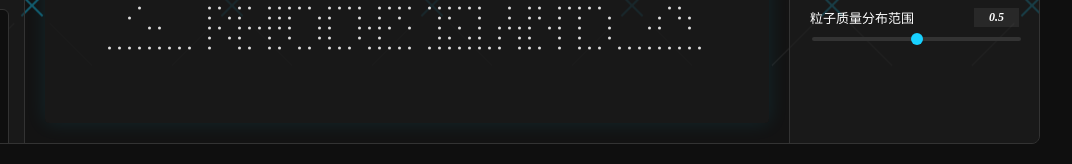
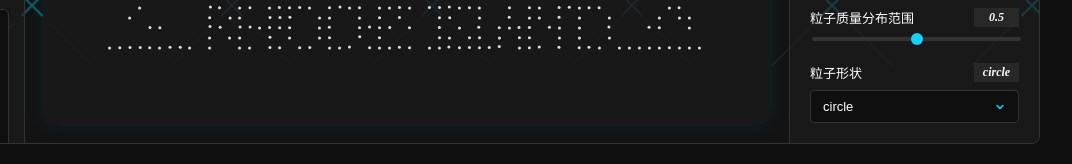
Before and after one commit to 3plus10i/dpis, a plain HTML site: page index.html in a window 1280 px wide. Shown: the part 636-800 px from the top of the page, 208-1280 px from the left. Drawn offline with Linux system fonts and the light colour scheme.

Commit message:
feat(!粒子系统): 重构粒子系统并添加粒子形状选择功能
重构粒子系统核心逻辑，改进粒子管理机制，使用动态数组和活跃粒子计数优化性能。添加粒子形状选择功能，支持圆形和矩形两种形状。移除冗余代码，改进图片加载和粒子构建流程，增强系统稳定性和可维护性。

```diff
--- a/index.html
+++ b/index.html
@@ -72,7 +72,7 @@
                 <div class="control-item">
                     <div class="label-row">
                         <label>力律</label>
-                        <span id="forceLawValue" class="value-display">squareInverse 1/r^2</span>
+                        <span id="forceLawValue" class="value-display">inverse 1/r</span>
                     </div>
                     <select id="forceLaw">
                         <option value="inverse">inverse 1/r</option>
@@ -103,6 +103,16 @@
                     </div>
                     <input type="range" id="particleMassRange" min="0" max="1" value="0.5" step="0.1">
                 </div>
+                <div class="control-item">
+                    <div class="label-row">
+                        <label>粒子形状</label>
+                        <span id="particleShapeValue" class="value-display">circle</span>
+                    </div>
+                    <select id="particleShape">
+                        <option value="circle">circle</option>
+                        <option value="rect">rect</option>
+                    </select>
+                </div>
             </div>
         </div>
     </div>
--- a/src/dpis.js
+++ b/src/dpis.js
@@ -16,7 +16,9 @@ export class ParticleShape {
 export class DPIS {
     constructor(canvasId) {
         // 粒子群
-        this.particles = [];
+        this._particles = [];
+        this.activeNum = 0;
+        this.leastParticleNum = 4096;
 
         // 画布对象参数
         this.canvas = document.getElementById(canvasId);
@@ -47,6 +49,7 @@ export class DPIS {
         this.forceLaw = ForceLaw.Inverse; // 外力力律
         this.unitDistance = 20; // 外力单位作用距离 px
         this.offsetAngle = 0; // 恢复力偏移角度 deg
+        this.particleShape = ParticleShape.Circle;
 
         // 过滤函数
         this.filterActivate = this.defaultFilterActivate;
@@ -58,7 +61,7 @@ export class DPIS {
         this.maxDeltaTime = 1/30; // 最大时间步长，防止数值不稳定
 
         // 初始化
-        this.init();
+        this.renew();
         this._bindEvents();
     }
 
@@ -79,23 +82,114 @@ export class DPIS {
         return { x, y };
     }
 
+    // 重置画布、重载图片，重启动画
+    renew() {
+        // 设置画布尺寸
+        this.resizeCanvas();
+        if (this.image && this.image.src) {
+            this.loadAndBuildImage(this.image.src)
+        } else {
+            this.buildIdleStyle()
+        }
+        // 启动动画循环
+        this.animate();
+    }
+
+    // 在没有图但是又需要视觉反馈时，加载一个简单的闲置形态
+    buildIdleStyle() {
+        const count = Math.floor(0.2*this.leastParticleNum);
+        for (let i = 0; i < count; i++) {
+            this.setIdleParticle(this.getParticle(i));
+        }
+        this.activeNum = count;
+    }
+
+    // 获取粒子, 若索引超出范围, 则扩容粒子群
+    getParticle(index) {
+        if (index >= this.getParticlesNum()) {
+            let growSize = 0;
+            if (index <= 2 * this.getParticlesNum()) {
+                growSize = this.getParticlesNum() || 1;
+            } else {
+                growSize = index - this.getParticlesNum() + 1;
+            }
+            for (let i = 0; i < growSize; i++) {
+                this._createParticle();
+            }
+        }
+        return this._particles[index];
+    }
+
+    // 获取当前激活的粒子群
+    getActiveParticles() {
+        return this._particles.slice(0, this.activeNum);
+    }
+
+    // 清理操作：当激活数量不足一半时，清理一半对象，直到总数达到阈值或激活不少于一半
+    _cleanup() {
+        if (this.getParticlesNum() <= this.leastParticleNum) return;
+        while (this.getParticlesNum() > this.activeNum * 2) {
+            const removeCount = Math.floor(this.getParticlesNum() / 2);
+            // 从数组末尾移除过多的未激活对象
+            for (let i = 0; i < removeCount; i++) {
+                this._particles.pop();
+            }
+        }
+    }
+
+    // 设置粒子
+    setParticle(index, p) {
+        this._particles[index] = p;
+    }
+
+    // 获取粒子群总数量
+    getParticlesNum() {
+        return this._particles.length;
+    }
+
+    // 创建一个新粒子
+    _createParticle() {
+        const p = new Particle();
+        p.originalX = this.canvas.width / 2;
+        p.originalY = this.canvas.height / 2;
+        p.x = p.originalX;
+        p.y = p.originalY;
+        p.radius = this.particleRadius;
+        p.shape = this.particleShape;
+        p.mass = this.particleMass * (1 + this.particleMassRange * (Math.random() - 0.5));
+        p.maxSpeed = this.maxSpeed;
+        p.forceLaw = this.forceLaw;
+        p.unitDistance = this.unitDistance;
+        p.offsetAngle = this.offsetAngle;
+        this._particles.push(p);
+        return p;
+    }
+
+    // 交换数组中两个元素的位置
+    _swap(i, j) {
+        // 禁止跨区交换
+        if ((i-this.activeNum)*(j-this.activeNum) < 0) return -1;
+        if (i === j) return 0;
+        const p1 = this._particles[i];
+        const p2 = this._particles[j];
+        this._particles[i] = p2;
+        this._particles[j] = p1;
+        return 0;
+    }
+
     // 更新系统参数，主要用于前端监听实时调整
-    updateConfig(config) {
-        Object.assign(this, config);
-
-        // 更新粒子的属性
-        this.particles.forEach(particle => {
+    updateConfig(dpisAttrs) {
+        // 包括particleRadius, particleShape, particleMass, particleMassRange, forceLaw, unitDistance, offsetAngle, repulsionRadius, repulsionForce, resistence, attractionForce
+        Object.assign(this, dpisAttrs);
+        // 更新粒子的自维护属性
+        this.getActiveParticles().forEach(particle => {
             particle.radius = this.particleRadius;
             particle.mass = this.particleMass * (1 + this.particleMassRange * (Math.random() - 0.5));
-            particle.maxSpeed = this.maxSpeed;
-            particle.forceLaw = this.forceLaw;
-            particle.unitDistance = this.unitDistance;
-            particle.offsetAngle = this.offsetAngle;
         });
 
     }
 
-    getForceParameters() {
+    getUpdateParameters() {
         return {
             mouseX: this.mouseX,
             mouseY: this.mouseY,
@@ -103,6 +197,11 @@ export class DPIS {
             repulsionForce: this.repulsionForce,
             resistence: this.resistence,
             attractionForce: this.attractionForce,
+            shape: this.particleShape,
+            forceLaw: this.forceLaw,
+            unitDistance: this.unitDistance,
+            offsetAngle: this.offsetAngle,
+            maxSpeed: this.maxSpeed,
         };
     }
 
@@ -144,21 +243,6 @@ export class DPIS {
         });
     }
 
-    // 初始化系统
-    init(forceParameters) {
-        // 合并配置
-        Object.assign(this, forceParameters);
-
-        // 设置画布尺寸
-        this.resizeCanvas();
-
-        // 创建所有粒子对象
-        this.createParticles();
-
-        // 启动动画循环
-        this.animate();
-    }
-
     // 调整画布尺寸，适应父容器padding
     resizeCanvas() {
         const canvasWrapper = this.canvas.parentElement;
@@ -172,7 +256,7 @@ export class DPIS {
         this.canvas.height = canvasWrapper.clientHeight - paddingTop - paddingBottom;
     }
 
-    //  闲置粒子：位置正态分布位置，白色，激活
+    //  闲置粒子：正态分布位置，白色，激活
     setIdleParticle(particle) {
         const r_4 = Math.min(this.canvas.width, this.canvas.height) / 2 / 4;
         // 更高效的极坐标拒绝采样法生成正态随机数
@@ -191,51 +275,20 @@ export class DPIS {
 
         particle.originalX = x;
         particle.originalY = y;
-        particle.color = '#ffffff';
-        particle.active = true;
+        // particle.x = x;
+        // particle.y = y;
+        particle.color = '#eeeeee';
     }
 
-    // 创建所有粒子对象
-    createParticles() {
-        this.particles = [];
-
-        const cols = Math.floor(this.canvas.width / this.particleInterval);
-        const rows = Math.floor(this.canvas.height / this.particleInterval);
-        const num = cols * rows;
-        if (num >= 50000) {
-            console.warn('[DPIS] 粒子数量过多，可能影响性能。尝试调小画布尺寸或调大粒子间距。');
-        }
-
-        for (let row = 0; row < rows; row++) {
-            for (let col = 0; col < cols; col++) {
-                const particle = new Particle(0, 0);
-                // 初始化到画布中心
-                particle.originalX = this.canvas.width / 2;
-                particle.originalY = this.canvas.height / 2;
-                particle.x = particle.originalX;
-                particle.y = particle.originalY;
-                particle.mass = this.particleMass * (1 + this.particleMassRange * Math.random());
-                particle.radius = this.particleRadius;
-                particle.maxSpeed = this.maxSpeed;
-                particle.forceLaw = this.forceLaw;
-                particle.unitDistance = this.unitDistance;
-                particle.offsetAngle = this.offsetAngle;
-                this.particles.push(particle);
-            }
-        }
-
-        console.log('[DPIS] Created particles: ' + this.particles.length + ' (' + cols + 'c x ' + rows + 'r)');
-    }
-
-    // 加载图片
-    loadImage(imageSrc) {
-        const info = imageSrc.length > 20 ? imageSrc.substring(0, 20) + '...' : imageSrc;
+    // 加载并构建图片
+    loadAndBuildImage(imageSrc) {
+        const info = imageSrc.length > 50 ? imageSrc.substring(0, 40) + '...' + imageSrc.substring(imageSrc.length - 10) : imageSrc;
         console.log('[DPIS] Loading image: ' + info)
         return new Promise((resolve, reject) => {
             const img = new Image();
             img.onload = () => {
                 this.image = img;
-                this.scanImage(img);
+                this.buildFromImage(img);
                 resolve(img);
             };
             img.onerror = () => {
@@ -246,19 +299,25 @@ export class DPIS {
         });
     }
 
-    // 扫描图片，根据采样步长生成粒子
-    scanImage(image) {
+    /**
+     * 将下一个激活粒子随机化
+     */
+    randomNextActiveParticle(count) {
+        if (count >= this.activeNum) {
+            // 直接返回非激活粒子
+            return count;
+        }
+        const randomIndex = Math.floor(Math.random() * (this.activeNum - count)) + count;
+        this._swap(count, randomIndex);
+        return count;
+    }
+
+    // 扫描图片，将图形信息赋予粒子，构建粒子图
+    buildFromImage(image) {
         // 将图片缩放到适应画布，然后获取图片数据
-        let imgWidth = image.width;
-        let imgHeight = image.height;
-        imgHeight *= this.canvas.width / imgWidth;
-        imgWidth = this.canvas.width;
-        if (imgHeight > this.canvas.height ) {
-            imgWidth *= this.canvas.height / imgHeight;
-            imgHeight = this.canvas.height;
-        }
-        imgWidth = Math.floor(imgWidth);
-        imgHeight = Math.floor(imgHeight);
+        let a = Math.max(image.width/this.canvas.width, image.height/this.canvas.height);
+        const imgWidth = Math.floor(image.width/a);
+        const imgHeight = Math.floor(image.height/a);
 
         this.tempCanvas.width = imgWidth;
         this.tempCanvas.height = imgHeight;
@@ -269,21 +328,15 @@ export class DPIS {
         const offsetX = (this.canvas.width - imgWidth) / 2;
         const offsetY = (this.canvas.height - imgHeight) / 2;
 
-        // 准备粒子列表：将激活的粒子放在前面，未激活的粒子放在后面，且随机打乱顺序
-        let activatedIndex = [];
-        let unactivatedIndex = [];
-        ({activatedIndex, unactivatedIndex} = this.getAorUaParticleIndex());
-        const particleIndexList = [...activatedIndex, ...unactivatedIndex];
 
-        // 根据粒子间距在图片（而非画布）上进行网格采样，并将采样结果赋予粒子
-        let activatedCount = 0;
+        const wasActiveNum = this.activeNum;
+        let count = 0;
         const rows = Math.floor(imgHeight / this.particleInterval);
         const cols = Math.floor(imgWidth / this.particleInterval);
         for (let row = 0; row < rows; row++) {
             for (let col = 0; col < cols; col++) {
                 const x = col * this.particleInterval;
                 const y = row * this.particleInterval;
-                if (activatedCount >= this.particles.length) break;
 
                 // 获取采样点的rgba值
                 const pixelIndex = (y * imgWidth + x) * 4;
@@ -292,70 +345,47 @@ export class DPIS {
                 const b = imgData.data[pixelIndex + 2];
                 const a = imgData.data[pixelIndex + 3];
 
-
                 // 应用激活过滤
                 if (this.filterActivate(r, g, b, a)) {
-                    const particle = this.particles[particleIndexList[activatedCount]];
-                    activatedCount++;
+                    // 取出粒子
+                    if (count < wasActiveNum) {
+                        // 1. 有限从已激活区域随机取用
+                        this.randomNextActiveParticle(count);
+                    } else {
+                        // 2. 如果不够，从未激活区域顺序取用（并激活）
+                        // 取用的未激活粒子从某个过去激活粒子借用实时位置
+                        if (wasActiveNum > 10) {
+                            const randomWasActiveIndex = Math.floor(Math.random() * wasActiveNum);
+                            this.getParticle(count).x = this.getParticle(randomWasActiveIndex).x;
+                            this.getParticle(count).y = this.getParticle(randomWasActiveIndex).y;
+                        } else {
+                            this.setIdleParticle(this.getParticle(count));
+                        }
+                    };
 
                     // 应用位置过滤 更新粒子原始位置
                     const filteredPos = this.filterPosition(x, y, imgWidth, imgHeight);
-                    particle.originalX = filteredPos.x + offsetX;
-                    particle.originalY = filteredPos.y + offsetY;
+                    this.getParticle(count).originalX = filteredPos.x + offsetX;
+                    this.getParticle(count).originalY = filteredPos.y + offsetY;
 
                     // 应用颜色过滤，更新粒子颜色
-                    particle.color = this.filterColor(r, g, b, a);
+                    this.getParticle(count).color = this.filterColor(r, g, b, a);
 
-                    // 若采用了未激活的粒子，则尽量让它从某个已激活的粒子那里继承实时位置
-                    // 这可以避免未激活的粒子在切换图片时突然从屏幕上空白处出现
-                    if (activatedIndex.length > 10 && !particle.activated) {
-                        const randomActivatedParticle = this.particles[activatedIndex[Math.floor(Math.random() * activatedIndex.length)]];
-                        particle.x = randomActivatedParticle.x;
-                        particle.y = randomActivatedParticle.y;
-                    }
+                    count++;
+                }
+            };
+        };
+        this.activeNum = count;
+        // 清理可能的过多未激活粒子（有必要吗）
+        this._cleanup();
+        return 0;
+    };
 
-                    particle.activated = true;
-                }
-            }
-            if (activatedCount >= this.particles.length) break;
-        }
-        console.log('[DPIS] ScanImage activate count:', activatedCount, 'total:', this.particles.length);
-        // 剩余粒子设为未激活
-        if (activatedCount < this.particles.length) {
-            for (let i = activatedCount; i < this.particles.length; i++) {
-                this.particles[particleIndexList[i]].activated = false;
-            }
-        }
-    }
-
-    // 分别返回激活和未激活的粒子, 并打乱顺序
-    getAorUaParticleIndex() {
-        let activatedIndex = [];
-        let unactivatedIndex = [];
-        for (let i = 0; i < this.particles.length; i++) {
-            if (this.particles[i].activated) {
-                activatedIndex.push(i);
-            } else {
-                unactivatedIndex.push(i);
-            }
-        }
-        // 洗牌算法
-        let shuffleFunc = (arr) => {
-            for (let i = arr.length - 1; i > 0; i--) {
-                const j = Math.floor(Math.random() * (i + 1));
-                [arr[i], arr[j]] = [arr[j], arr[i]];
-            }
-        }
-        shuffleFunc(activatedIndex);
-        shuffleFunc(unactivatedIndex);
-        return { activatedIndex, unactivatedIndex };
-    }
-
-    // 更新系统
+    // 计算更新系统视觉状态
     update(dtSeconds) {
-        // 更新所有粒子状态
-        this.particles.forEach(particle => {
-            particle.update(this.getForceParameters(), dtSeconds);
+        // 更新所有粒子运动状态和样式
+        this.getActiveParticles().forEach(particle => {
+            particle.update(this.getUpdateParameters(), dtSeconds);
         });
     }
 
@@ -369,16 +399,15 @@ export class DPIS {
         this.ctx.fillRect(0, 0, this.canvas.width, this.canvas.height);
 
         // 绘制所有粒子
-        this.particles.forEach(particle => {
+        this.getActiveParticles().forEach(particle => {
             particle.draw(this.ctx);
         });
     }
 
     // 清空系统
     clear() {
-        this.particles.forEach(particle => {
-            particle.activated = false;
-        });
+        this.activeNum = 0;
+        this._cleanup();
     }
 
     // 动画循环
@@ -405,40 +434,36 @@ export class DPIS {
 
 // 粒子类 - 单粒子模型
 export class Particle {
-    constructor(originalX, originalY) {
-        // 原始位置O
-        this.originalX = originalX;
-        this.originalY = originalY;
+    constructor() {
+        // 构建图片时更新
+        this.originalX = 0;
+        this.originalY = 0;
+        this.color = '#888888';
 
-        // 当前位置P
-        this.x = originalX;
-        this.y = originalY;
-
-        // 速度v
+        // 绘制更新
+        this.x = 0;
+        this.y = 0;
         this.vx = 0;
         this.vy = 0;
-        this.maxSpeed = 1080;
 
-        // 粒子属性
-        this.color = '#888888';
-
-        // 激活性，应由上级结构管理
-        this.activated = false;
+        // 可调但应该在绘制中自有恒定值的量
+        this.mass = 1;
+        this.radius = 1;
+        this.shape = ParticleShape.Circle; // 粒子形状
 
         // 力场和绘制相关，应由上级结构管理
-        this.shape = ParticleShape.Circle;
-        this.mass = 1;
-        this.radius = 1;
-        this.forceLaw = ForceLaw.Inverse; // 外力力律
-        this.unitDistance = 30; // 外力单位作用距离 px
-        this.offsetAngle = 0; // 恢复力偏移角度 deg
+        // 可调但是不需要自己维护恒定值的量
+        // this.forceLaw = ForceLaw.Inverse; // 外力力律
+        // this.unitDistance = 30; // 外力单位作用距离 px
+        // this.offsetAngle = 0; // 恢复力偏移角度 deg
+        // this.maxSpeed = 1080; // 甚至懒得调，真没用
     }
 
     // 计算受力 F = 恢复力+外力+阻力
-    calculateForce(forceParameters) {
-        const {repulsionRadius, repulsionForce, attractionForce, resistence } = forceParameters;
+    calculateForce(updateParameters) {
+        const {repulsionRadius, repulsionForce, attractionForce, resistence, forceLaw, unitDistance, offsetAngle } = updateParameters;
 
-        let { mouseX, mouseY } = forceParameters;
+        let { mouseX, mouseY } = updateParameters;
 
         // 鼠标位置null视为作用范围外
         if (mouseX === null ) { mouseX = - repulsionRadius;}
@@ -452,13 +477,15 @@ export class Particle {
         const rx = this.x - this.originalX;
         const ry = this.y - this.originalY;
         const r = Math.sqrt(rx * rx + ry * ry);
-        const theta = this.offsetAngle * Math.PI/180;
-        const rx_rot = rx * Math.cos(theta) - ry * Math.sin(theta);
-        const ry_rot = rx * Math.sin(theta) + ry * Math.cos(theta);
+        // 谨防除0错误
+        if (r >= this.radius/10) {
+            const theta = offsetAngle * Math.PI/180;
+            const rx_rot = rx * Math.cos(theta) - ry * Math.sin(theta);
+            const ry_rot = rx * Math.sin(theta) + ry * Math.cos(theta);
 
-        fx += -attractionForce * this.mass * Math.pow(r/this.unitDistance, 1) * rx_rot / r;
-        fy += -attractionForce * this.mass * Math.pow(r/this.unitDistance, 1) * ry_rot / r;
-
+            fx += -attractionForce * this.mass * Math.pow(r/unitDistance, 1) * rx_rot / r;
+            fy += -attractionForce * this.mass * Math.pow(r/unitDistance, 1) * ry_rot / r;
+        }
         // 2. 外力
         // f = kf * function  *  (dx,dy) / d
         const dx = this.x - mouseX;
@@ -466,9 +493,9 @@ export class Particle {
         const d = Math.sqrt(dx * dx + dy * dy);
 
         if (d < repulsionRadius) {
-            const ud = Math.max(d/this.unitDistance, 1);
+            const ud = Math.max(d/unitDistance, 1);
             let forceMagnitude = 0;
-            switch (this.forceLaw) {
+            switch (forceLaw) {
                 case ForceLaw.Inverse: // 反比
                     forceMagnitude = 1 / ud;
                     break;
@@ -503,11 +530,10 @@ export class Particle {
 
     // 更新粒子速度和位置
     // dtSeconds 单位：秒
-    update(forceParameters, dtSeconds) {
-        if (!this.activated) return;
-
+    update(updateParameters, dtSeconds) {
         // 计算受力
-        const { fx, fy } = this.calculateForce(forceParameters);
+        const { fx, fy } = this.calculateForce(updateParameters);
+        const { maxSpeed } = updateParameters;
 
         const old_vx = this.vx;
         const old_vy = this.vy;
@@ -518,9 +544,9 @@ export class Particle {
 
         // 速度限幅
         const speed = Math.sqrt(this.vx * this.vx + this.vy * this.vy);
-        if (speed > this.maxSpeed) {
-            this.vx = (this.vx / speed) * this.maxSpeed;
-            this.vy = (this.vy / speed) * this.maxSpeed;
+        if (speed > maxSpeed) {
+            this.vx = (this.vx / speed) * maxSpeed;
+            this.vy = (this.vy / speed) * maxSpeed;
         }
 
         // 位置更新: P = P + v_avg * dt
@@ -530,8 +556,6 @@ export class Particle {
 
     // 绘制粒子
     draw(ctx) {
-        if (!this.activated) return;
-
         ctx.fillStyle = this.color;
         ctx.beginPath();
         if (this.shape === ParticleShape.Circle) {
--- a/src/index.js
+++ b/src/index.js
@@ -11,15 +11,6 @@ const IMAGE_LIST = [
 ];
 
 const DEFAULT_IMAGE = IMAGE_LIST[0];
-
-function reloadImage() {
-    // 重新载入既有图片，或默认图片
-    if (dpis.image && dpis.image.src) {
-        dpis.loadImage(dpis.image.src)
-    } else {
-        dpis.loadImage(`public/${DEFAULT_IMAGE}`)
-    }
-}
 
 // 动态生成图片列表
 function renderImageList() {
@@ -48,7 +39,7 @@ function renderImageList() {
             reader.onload = (event) => {
                 const dataUrl = event.target.result;
                 // 加载到 dpis
-                dpis.loadImage(dataUrl)
+                dpis.loadAndBuildImage(dataUrl)
                     .then(() => {
                         // 上传成功后，将图片临时添加到列表（如果尚未在列表中）
                         addImageToList(file.name, dataUrl);
@@ -88,7 +79,7 @@ function createImageItem(name, src, container) {
 
     // 绑定点击事件
     imageItem.addEventListener('click', () => {
-        dpis.loadImage(src)
+        dpis.loadAndBuildImage(src)
             .catch(error => {
                 alert('图片加载失败: ' + error.message);
             });
@@ -123,7 +114,7 @@ function addImageToList(name, src) {
 
     // 绑定点击事件
     newItem.addEventListener('click', () => {
-        dpis.loadImage(src)
+        dpis.loadAndBuildImage(src)
             .catch(error => {
                 alert('图片加载失败: ' + error.message);
             });
@@ -170,7 +161,7 @@ function initControls() {
             dpis.updateConfig(config);
             if (control.configName === 'particleInterval') {
                 // 调整间距后，总粒子数量会改变
-                reloadImage();
+                dpis.loadAndBuildImage(dpis.image.src)
             }
         });
     });
@@ -190,6 +181,20 @@ function initControls() {
             dpis.updateConfig(config);
             if (valueDisplay) {
                 valueDisplay.textContent = selectedLaw;
+            }
+        });
+    }
+
+    // 形状选择
+    const shapeSelect = document.getElementById('particleShape');
+    if (shapeSelect) {
+        shapeSelect.addEventListener('change', (e) => {
+            const selectedShape = e.target.value;
+            const config = {};
+            config['particleShape'] = selectedShape;
+            dpis.updateConfig(config);
+            if (valueDisplay) {
+                valueDisplay.textContent = selectedShape;
             }
         });
     }
@@ -229,13 +234,14 @@ function initPage() {
 
     // 初始加载罗德岛.png
     window.addEventListener('load', () => {
-        dpis.loadImage(`public/${DEFAULT_IMAGE}`)
+        setTimeout(() => {
+            dpis.loadAndBuildImage(`public/${DEFAULT_IMAGE}`)
+        }, 1000);
     });
 
     // 监听窗口大小变化（增加防抖）
     const handleResize = debounce(() => {
-        dpis.init();
-        reloadImage();
+        dpis.renew();
     }, 250);
 
     window.addEventListener('resize', handleResize);
```
